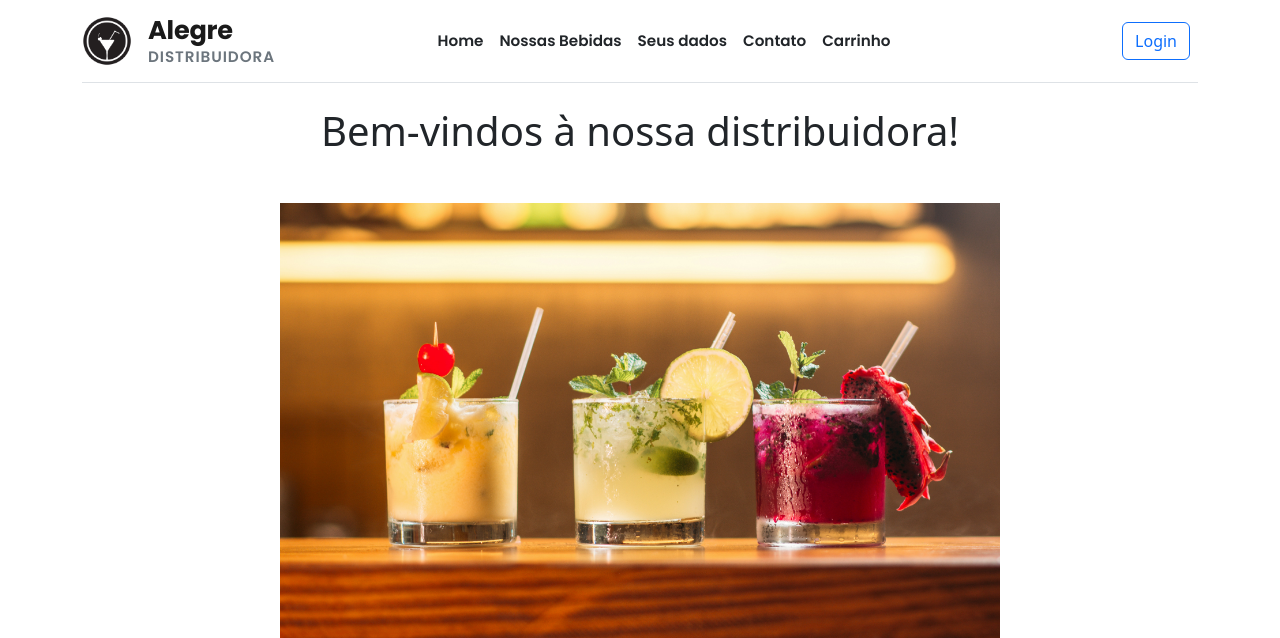
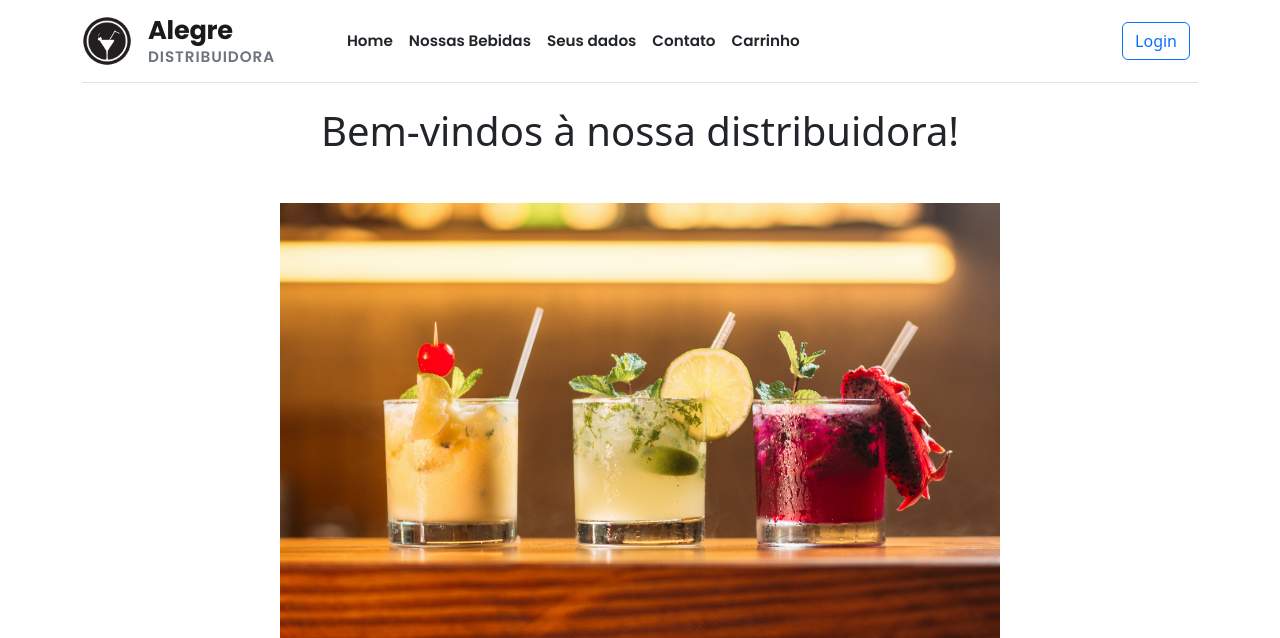
Before and after one commit to flamonteiro/webdev-beverage-store-app, a PHP site: page / in a window 1280 px wide. Shown: the top 638 px of the page. Run offline with PHP 8.4, Linux system fonts and the light colour scheme.

Commit message:
fix: renomeia coluna 'Peso Base' para 'Peso Máximo' e ajusta estilos de cabeçalho para caber em uma única linha

```diff
--- a/views/exibirCidades.php
+++ b/views/exibirCidades.php
@@ -20,7 +20,7 @@
         <th>Estado</th>
         <th>CEP</th>
         <th>Frete por Peso</th>
-        <th>Peso Base</th>
+        <th>Peso Máximo</th>
         <th style="width: 12%;">Operação</th>
       </tr>
     </thead>
--- a/views/includes/cabecalho.inc.php
+++ b/views/includes/cabecalho.inc.php
@@ -37,7 +37,7 @@
         font-size: 0.95rem;
       }
       @media (min-width: 768px) {
-        .site-nav { margin-left: 3rem; }
+        .site-nav { margin-left: 4rem; }
       }
     </style>
   </head>
--- a/views/includes/menuA.inc.php
+++ b/views/includes/menuA.inc.php
@@ -1,5 +1,5 @@
-<header class="d-flex flex-wrap align-items-center justify-content-center justify-content-md-between py-3 mb-4 border-bottom">
-  <a href="index.php" class="d-flex align-items-center col-md-3 mb-2 mb-md-0 text-dark text-decoration-none brand-lockup">
+<header class="d-flex flex-wrap align-items-center justify-content-center justify-content-md-start py-3 mb-4 border-bottom">
+  <a href="index.php" class="d-flex align-items-center flex-shrink-0 mb-2 mb-md-0 text-dark text-decoration-none brand-lockup">
     <img src="imagens/drinklogo.jpg" class="brand-logo">
     <span class="brand-name">Alegre<span class="brand-name-sub">Distribuidora</span></span>
   </a>
@@ -51,7 +51,7 @@
 
   </ul>
 
-  <div class="col-md-3 text-end">
+  <div class="ms-md-auto flex-shrink-0 text-end">
     <?php
       if (!isset($_SESSION['cliente'])) {
     ?>
--- a/views/includes/menuC.inc.php
+++ b/views/includes/menuC.inc.php
@@ -1,5 +1,5 @@
-<header class="d-flex flex-wrap align-items-center justify-content-center justify-content-md-between py-3 mb-4 border-bottom">
-  <a href="index.php" class="d-flex align-items-center col-md-3 mb-2 mb-md-0 text-dark text-decoration-none brand-lockup">
+<header class="d-flex flex-wrap align-items-center justify-content-center justify-content-md-start py-3 mb-4 border-bottom">
+  <a href="index.php" class="d-flex align-items-center flex-shrink-0 mb-2 mb-md-0 text-dark text-decoration-none brand-lockup">
     <img src="imagens/drinklogo.jpg" class="brand-logo">
     <span class="brand-name">Alegre<span class="brand-name-sub">Distribuidora</span></span>
   </a>
@@ -18,7 +18,7 @@
 
   </ul>
 
-  <div class="col-md-3 text-end">
+  <div class="ms-md-auto flex-shrink-0 text-end">
     <?php
       if (!isset($_SESSION['cliente'])) {
     ?>
```
